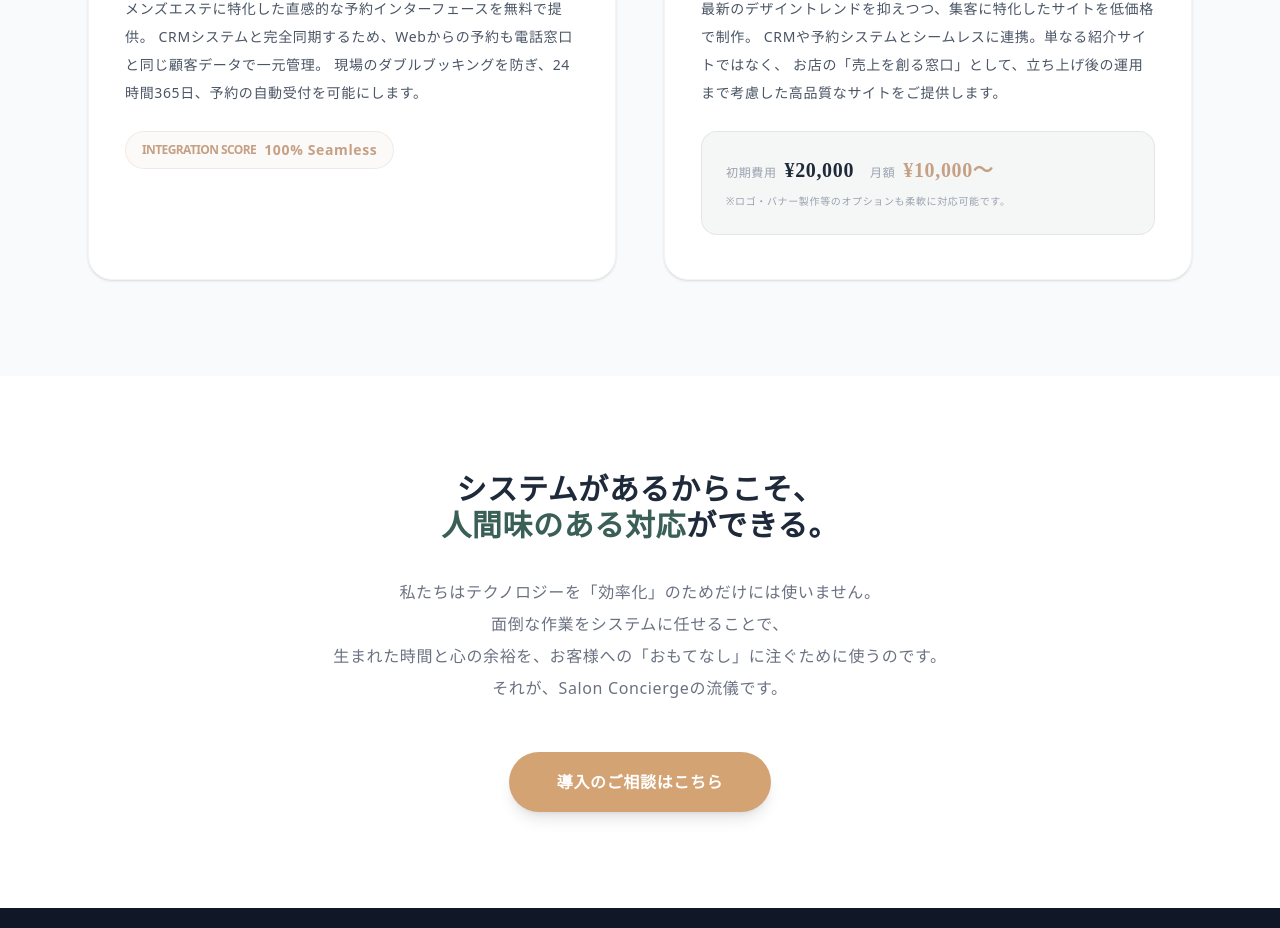
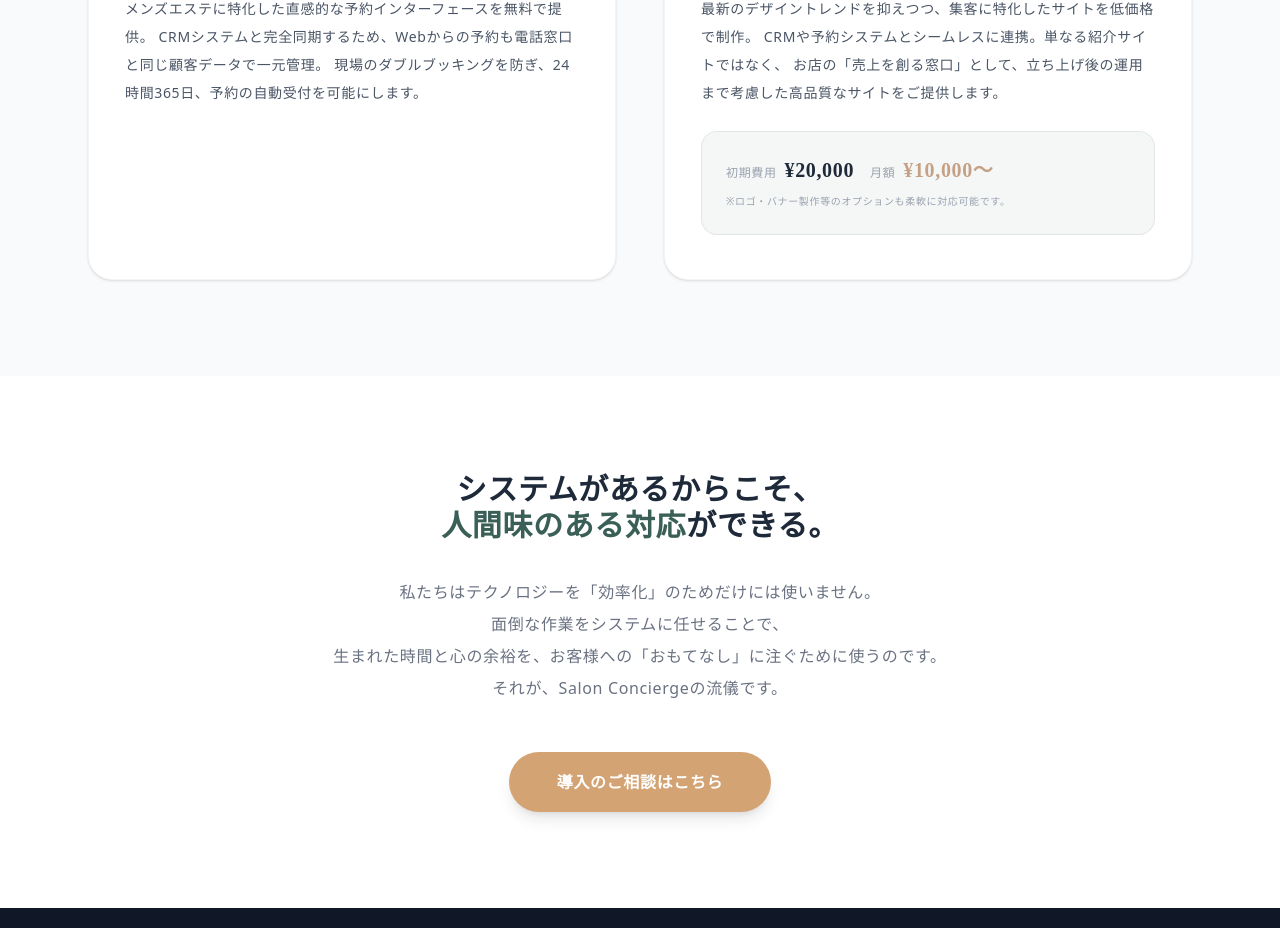
Before and after one commit to nabe7855/cd-salon-concierge, a Next.js app: page /system in a window 1280 px wide. Shown: the part 3560-4488 px from the top of the page. Built offline with nearby package versions, Linux system fonts and the light colour scheme.

Commit message:
style: remove integration score badge from system page

```diff
--- a/app/system/page.tsx
+++ b/app/system/page.tsx
@@ -434,12 +434,6 @@ const SystemPage: React.FC = () => {
                     CRMシステムと完全同期するため、Webからの予約も電話窓口と同じ顧客データで一元管理。
                     現場のダブルブッキングを防ぎ、24時間365日、予約の自動受付を可能にします。
                   </p>
-                  <div className="inline-flex items-center gap-2 text-salon-gold font-bold bg-salon-gold/5 px-4 py-2 rounded-full border border-salon-gold/20">
-                    <span className="text-xs uppercase tracking-tighter">
-                      Integration Score
-                    </span>
-                    <span className="text-sm">100% Seamless</span>
-                  </div>
                 </div>
               </div>
 
```
